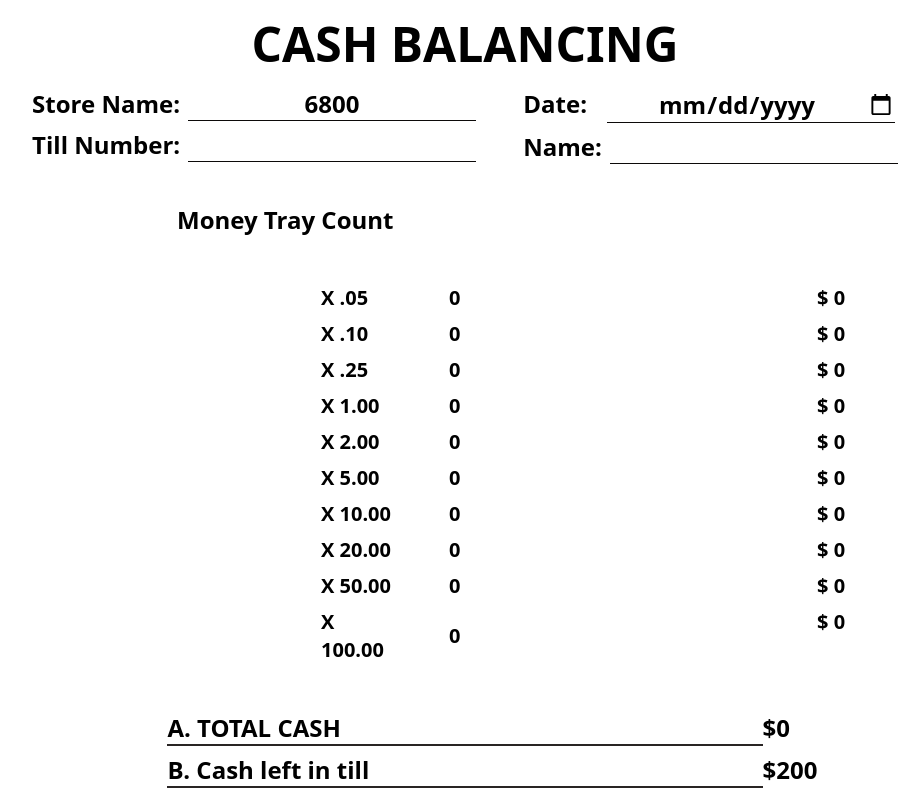
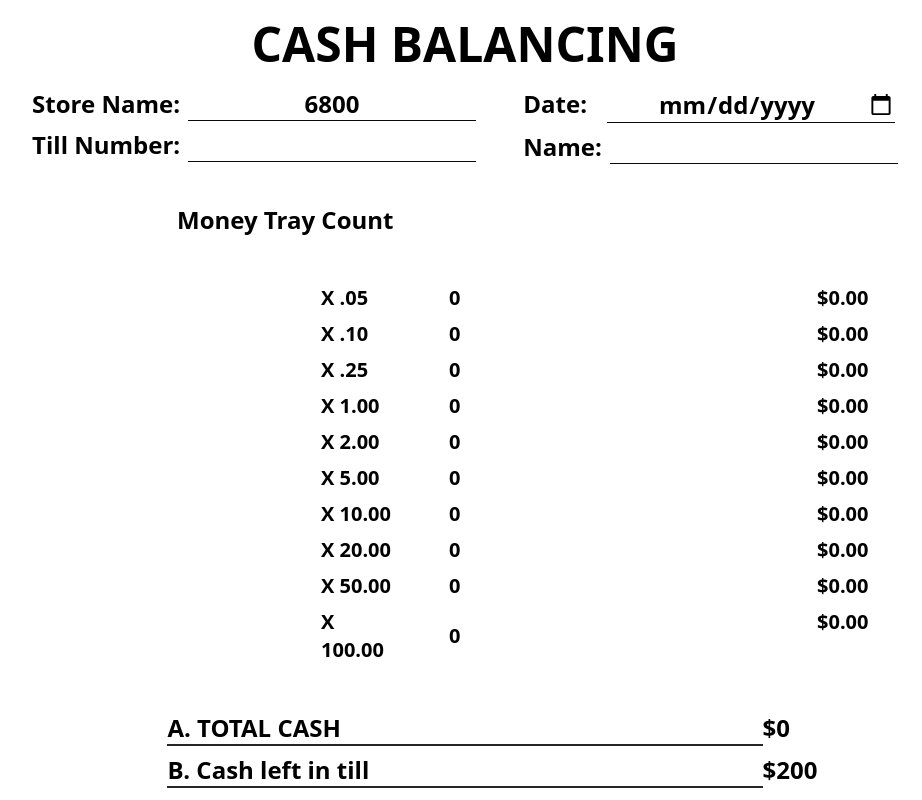
Before and after one commit to Terence-A/balance_sheet, a React (Vite) app: page / in a window 1280 px wide. Shown: the top 800 px of the page, without its empty margins (175-1097 px from the left). Built offline with nearby package versions, Linux system fonts and the light colour scheme.

Commit message:
added feature to calculate totals for each coin from the cashcounts

```diff
--- a/src/components/CashCounts.jsx
+++ b/src/components/CashCounts.jsx
@@ -1,6 +1,13 @@
 import { useState } from "react";
 import CoinTab from "./CoinTab";
 import TotalTab from "./totalTab";
+
+const formatter = new Intl.NumberFormat("en-US", {
+  style: "currency",
+  currency: "USD",
+  minimumFractionDigits: 2,
+  maximumFractionDigits: 2,
+});
 
 const CashCounts = () => {
   const [coinCount, setCoinCount] = useState({
@@ -98,16 +105,16 @@ const CashCounts = () => {
         </div>
         <div className="w-[50%] pl-72 ">
           <ol>
-            <TotalTab total={coinCount.nickels} />
-            <TotalTab total={coinCount.dimes} />
-            <TotalTab total={coinCount.quarters} />
-            <TotalTab total={coinCount.loonies} />
-            <TotalTab total={coinCount.toonies} />
-            <TotalTab total={coinCount.fives} />
-            <TotalTab total={coinCount.tens} />
-            <TotalTab total={coinCount.twenties} />
-            <TotalTab total={coinCount.fifties} />
-            <TotalTab total={coinCount.hundreds} />
+            <TotalTab total={formatter.format(coinCount.nickels * 0.05)} />
+            <TotalTab total={formatter.format(coinCount.dimes * 0.1)} />
+            <TotalTab total={formatter.format(coinCount.quarters * 0.25)} />
+            <TotalTab total={formatter.format(coinCount.loonies * 1.0)} />
+            <TotalTab total={formatter.format(coinCount.toonies * 2.0)} />
+            <TotalTab total={formatter.format(coinCount.fives * 5.0)} />
+            <TotalTab total={formatter.format(coinCount.tens * 10.0)} />
+            <TotalTab total={formatter.format(coinCount.twenties * 20.0)} />
+            <TotalTab total={formatter.format(coinCount.fifties * 50.0)} />
+            <TotalTab total={formatter.format(coinCount.hundreds * 100.0)} />
           </ol>
         </div>
       </div>
--- a/src/components/TotalTab.jsx
+++ b/src/components/TotalTab.jsx
@@ -1,9 +1,7 @@
 const TotalTab = ({ total }) => {
   return (
     <li className="my-2 ">
-      <p>
-        $ <span className="font-bold">{total}</span>
-      </p>
+      <p className="font-bold">{total}</p>
     </li>
   );
 };
```
